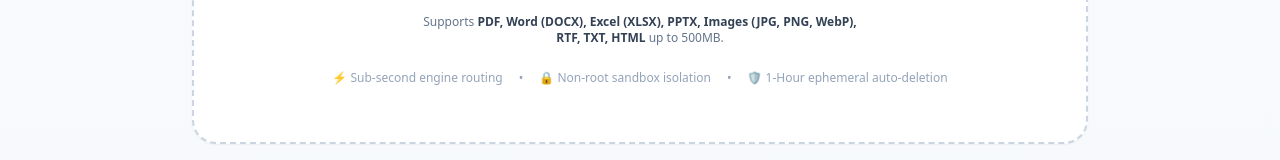
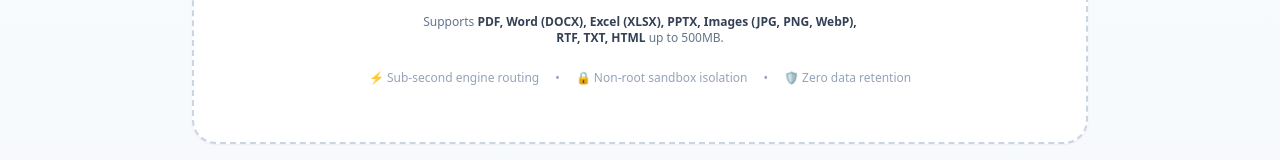
Before and after one commit to sauryah/li-pdf, a Next.js app in the folder web/: page / in a window 1280 px wide. Shown: the part 629-789 px from the top of the page. Built offline with nearby package versions, Linux system fonts and the light colour scheme; no server answers.

Commit message:
style(ui): update dropzone footer text to zero data retention

```diff
--- a/web/src/components/Dropzone.tsx
+++ b/web/src/components/Dropzone.tsx
@@ -93,7 +93,7 @@ export function Dropzone({ onFileSelected, isUploading = false }: DropzoneProps)
           <span>•</span>
           <span>🔒 Non-root sandbox isolation</span>
           <span>•</span>
-          <span>🛡️ 1-Hour ephemeral auto-deletion</span>
+          <span>🛡️ Zero data retention</span>
         </div>
       </div>
 
```
